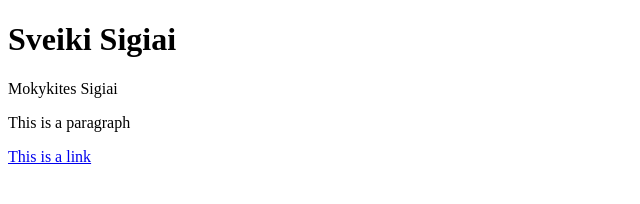
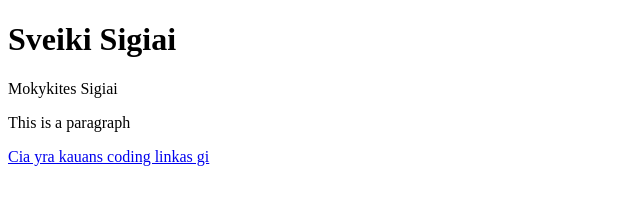
Before and after one commit to kaunas-coding-school/b-team, a plain HTML site: page Ignas.html in a window 1280 px wide. Shown: the whole page, without its empty margins (0-640 px from the left). Drawn offline with Linux system fonts and the light colour scheme.

Commit message:
merginsim

```diff
--- a/Ignas.html
+++ b/Ignas.html
@@ -8,6 +8,6 @@
 <h1>Sveiki Sigiai</h1>
 <p>Mokykites Sigiai</p>
 <p title="I'm a tooltip">This is a paragraph</p>
-<a href="http://www.kaunascodingschool.lt">This is a link</a>
+<a href="http://www.kaunascodingschool.lt">Cia yra kauans coding linkas gi</a>
 </body>
 </html>
```
Also changed, not shown: Arturas.html (+0 -1 lines).
